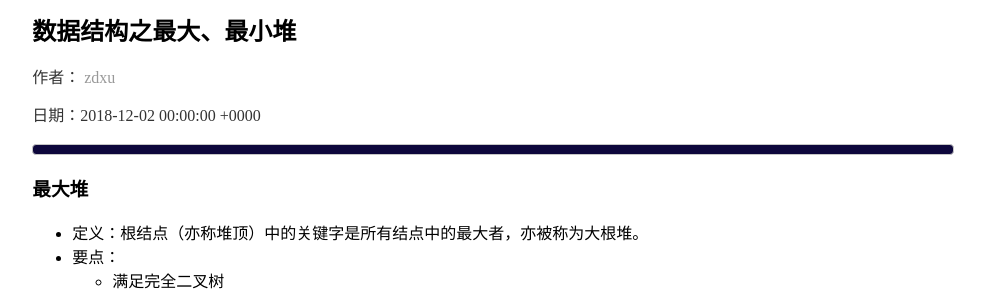
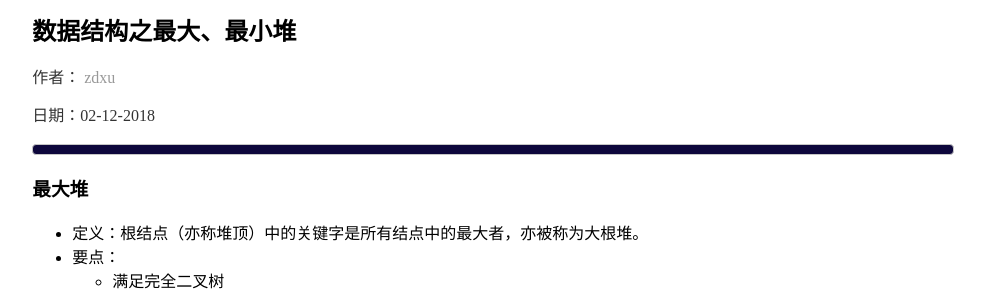
Before and after one commit to zdxu/zdxu.github.io, a Jekyll site: the page built from _posts/2018-12-02-data structure of max heap and min heap.md, in a window 1280 px wide. Shown: the part 304-599 px from the top of the page, without its empty margins (147-1132 px from the left). Built offline with Jekyll 4.4.1, drawn with Linux system fonts in a browser that asks for light colours; formulas are drawn with MathJax 3.

Commit message:
post test

```diff
--- a/_layouts/post.html
+++ b/_layouts/post.html
@@ -4,7 +4,7 @@ layout: default
 <h2>{{ page.title }}</h2>
 <div class="asset-meta">
 <p class="vcard author">作者： <a class="fn url" href="https://zdxu.github.io">{{ page.author }}</a></p>
-<p>日期：<abbr class="published" title="2019-03-06T21:48:41+08:00"></abbr>{{ page.date }}</abbr></p>
+<p>日期：<abbr class="published" title="2019-03-06T21:48:41+08:00"></abbr>{{ page.date | date: "%d-%m-%Y"}}</abbr></p>
 </div>
 
 <p style="padding:0.3em 0.8em;margin:0;border: 1px solid #c6c6c6;border-radius: 4px;background-color: #0d073c;text-align: center;" class="entry-sponsor-img">
```
